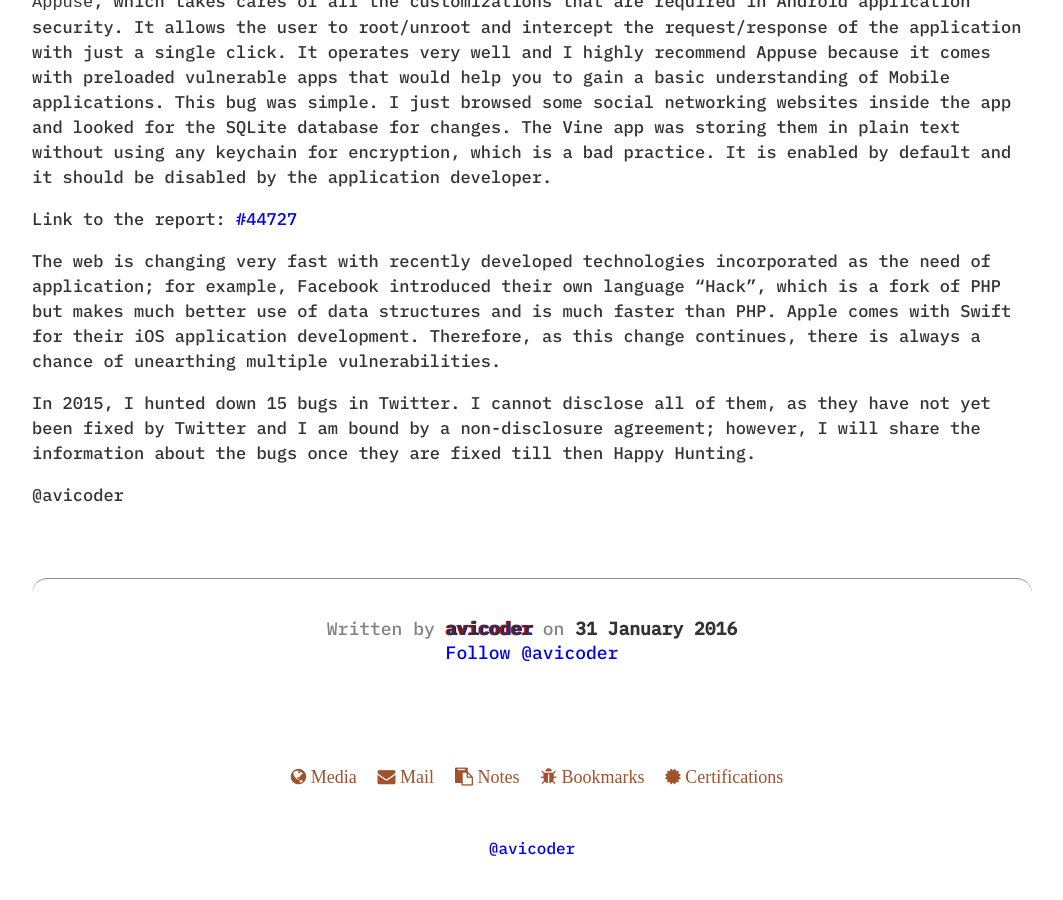
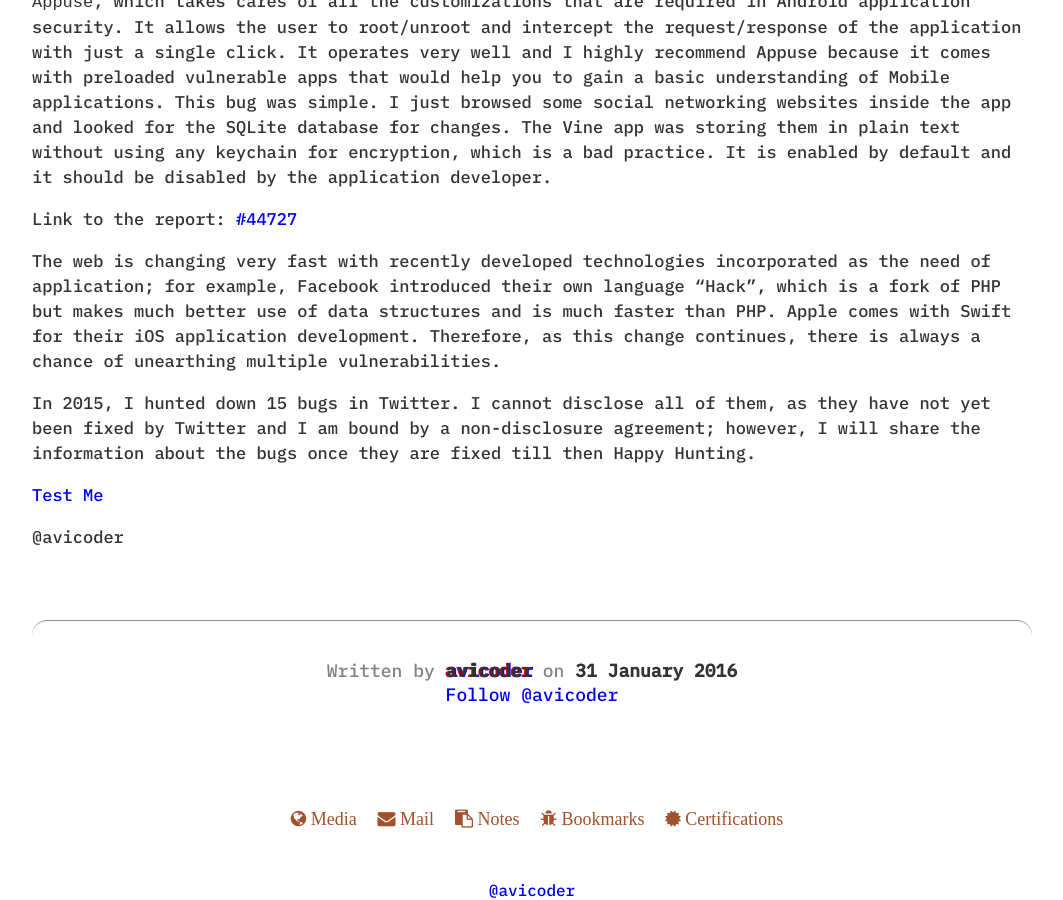
Before and after one commit to avicoder/avicoder.github.io, a Jekyll site: the page built from _posts/2016-01-31-twitter-bug-bounty.md, in a window 1280 px wide and 900 px high, scrolled down 2812 px. Shown: the whole window, without its empty margins (108-1171 px from the left). Built offline with Jekyll 4.4.1, drawn with Linux system fonts in a browser that asks for light colours; some web fonts are replaced; comment, search, counter and statistics services are not loaded; before the commit the page ends 3670 px from its top, so only the background shows below that.

Commit message:
Update 2016-01-31-twitter-bug-bounty.md

```diff
--- a/_posts/2016-01-31-twitter-bug-bounty.md
+++ b/_posts/2016-01-31-twitter-bug-bounty.md
@@ -58,4 +58,6 @@
 
 In 2015, I hunted down 15 bugs in Twitter. I cannot disclose all of them, as they have not yet been fixed by Twitter and I am bound by a non-disclosure agreement; however, I will share the information about the bugs once they are fixed till then Happy Hunting.
 
+<a href="javascript://alert(000)"> Test Me </a>
+
 @avicoder
```
